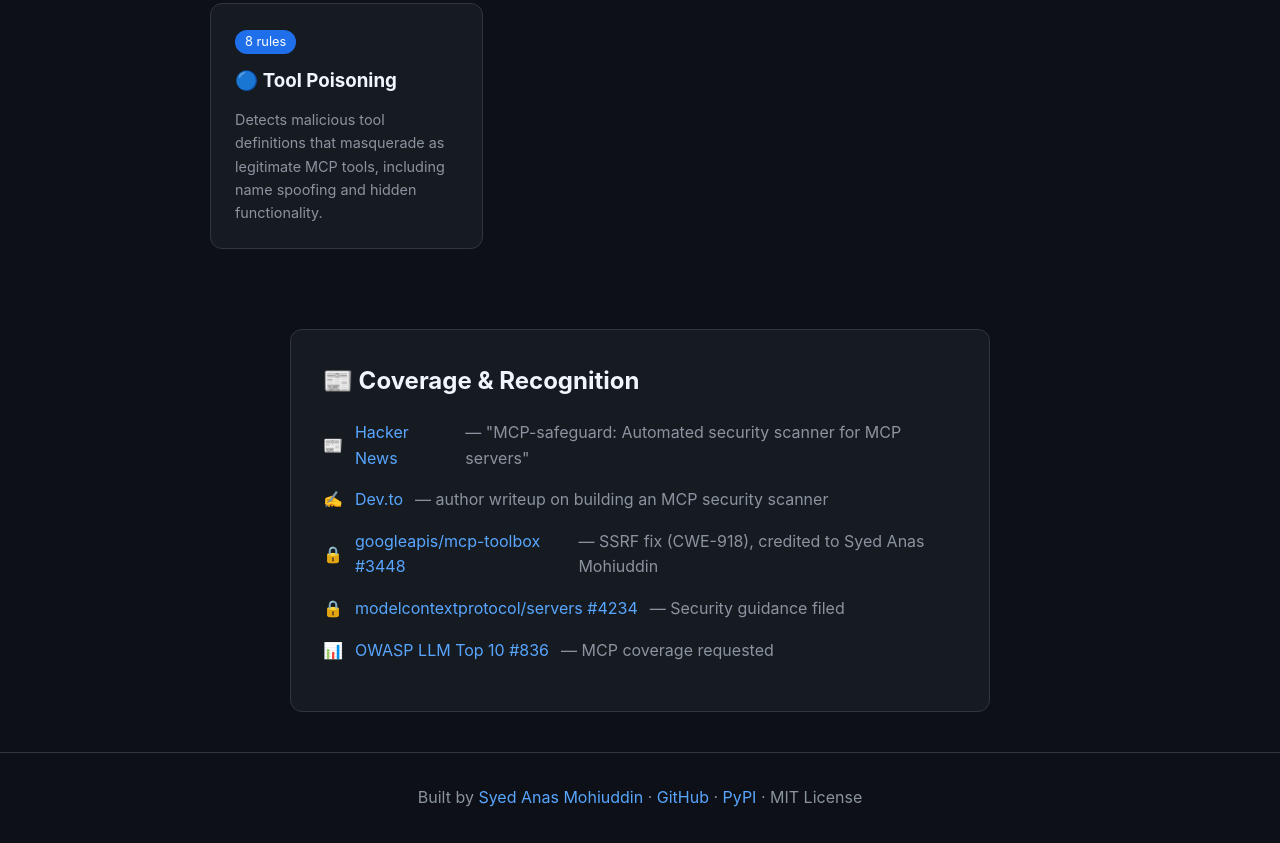
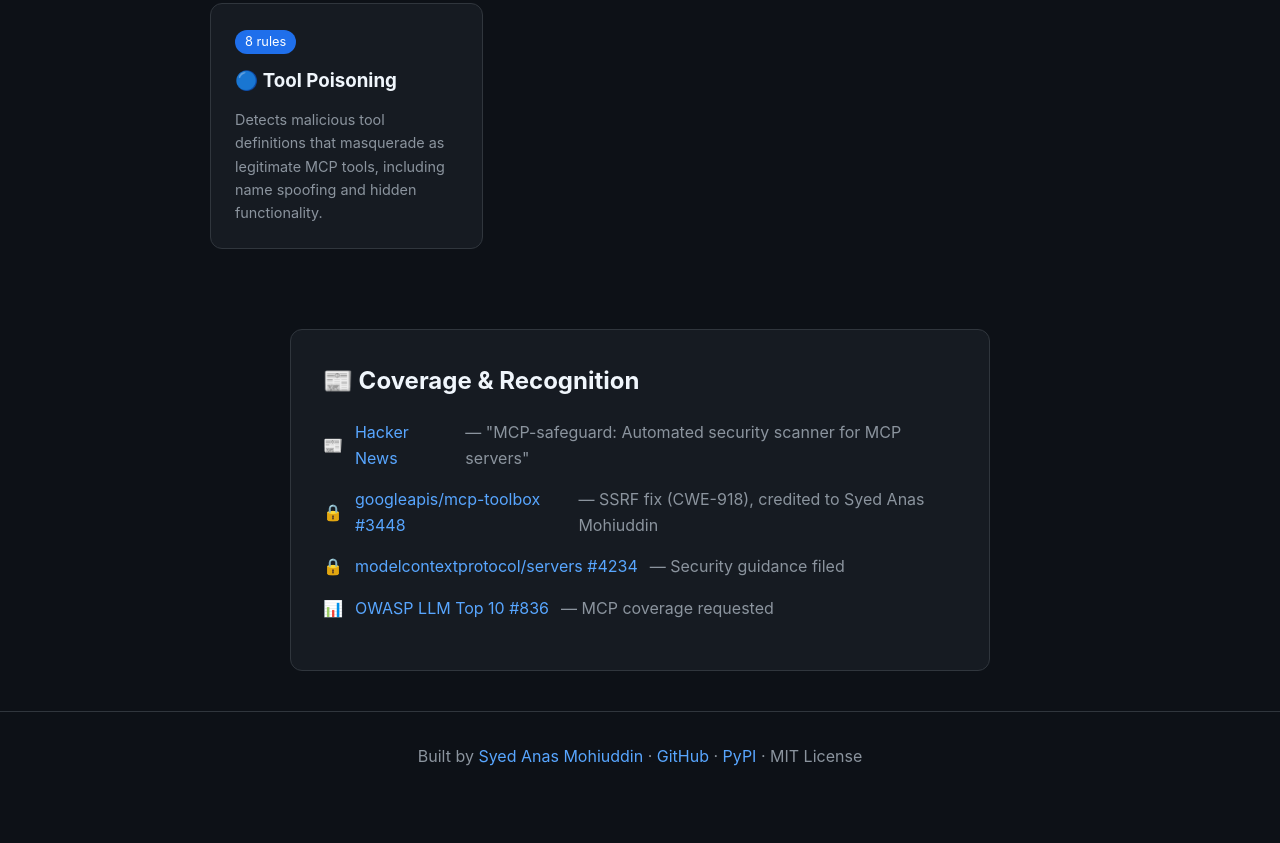
Before and after one commit to SyedAnas01/mcp-safeguard, a plain HTML site: page index.html in a window 1280 px wide. Shown: the part 1673-2516 px from the top of the page. After the commit the page ends 2474 px from the top, so only its background shows below. Drawn offline with Linux system fonts and the light colour scheme.

Commit message:
docs: remove Dev.to citation (article title makes a false "first scanner" claim)
The linked Dev.to post is titled "I built the first security scanner for MCP
servers" — an inaccurate claim (prior art exists). Removed the citation from
README and the landing page so the repo no longer points to it.

```diff
--- a/index.html
+++ b/index.html
@@ -104,7 +104,6 @@ footer a { color: #58a6ff; text-decoration: none; }
 <div class="press">
   <h2>📰 Coverage & Recognition</h2>
   <div class="press-item">📰 <a href="https://news.ycombinator.com/item?id=48242541">Hacker News</a> — "MCP-safeguard: Automated security scanner for MCP servers"</div>
-  <div class="press-item">✍️ <a href="https://dev.to/syedanas01/i-built-the-first-security-scanner-for-mcp-servers-heres-what-i-found-2np2">Dev.to</a> — author writeup on building an MCP security scanner</div>
   <div class="press-item">🔒 <a href="https://github.com/googleapis/mcp-toolbox/pull/3448">googleapis/mcp-toolbox #3448</a> — SSRF fix (CWE-918), credited to Syed Anas Mohiuddin</div>
   <div class="press-item">🔒 <a href="https://github.com/modelcontextprotocol/servers/issues/4234">modelcontextprotocol/servers #4234</a> — Security guidance filed</div>
   <div class="press-item">📊 <a href="https://github.com/OWASP/www-project-top-10-for-large-language-model-applications/issues/836">OWASP LLM Top 10 #836</a> — MCP coverage requested</div>
```
Also changed, not shown: 1 other file.
